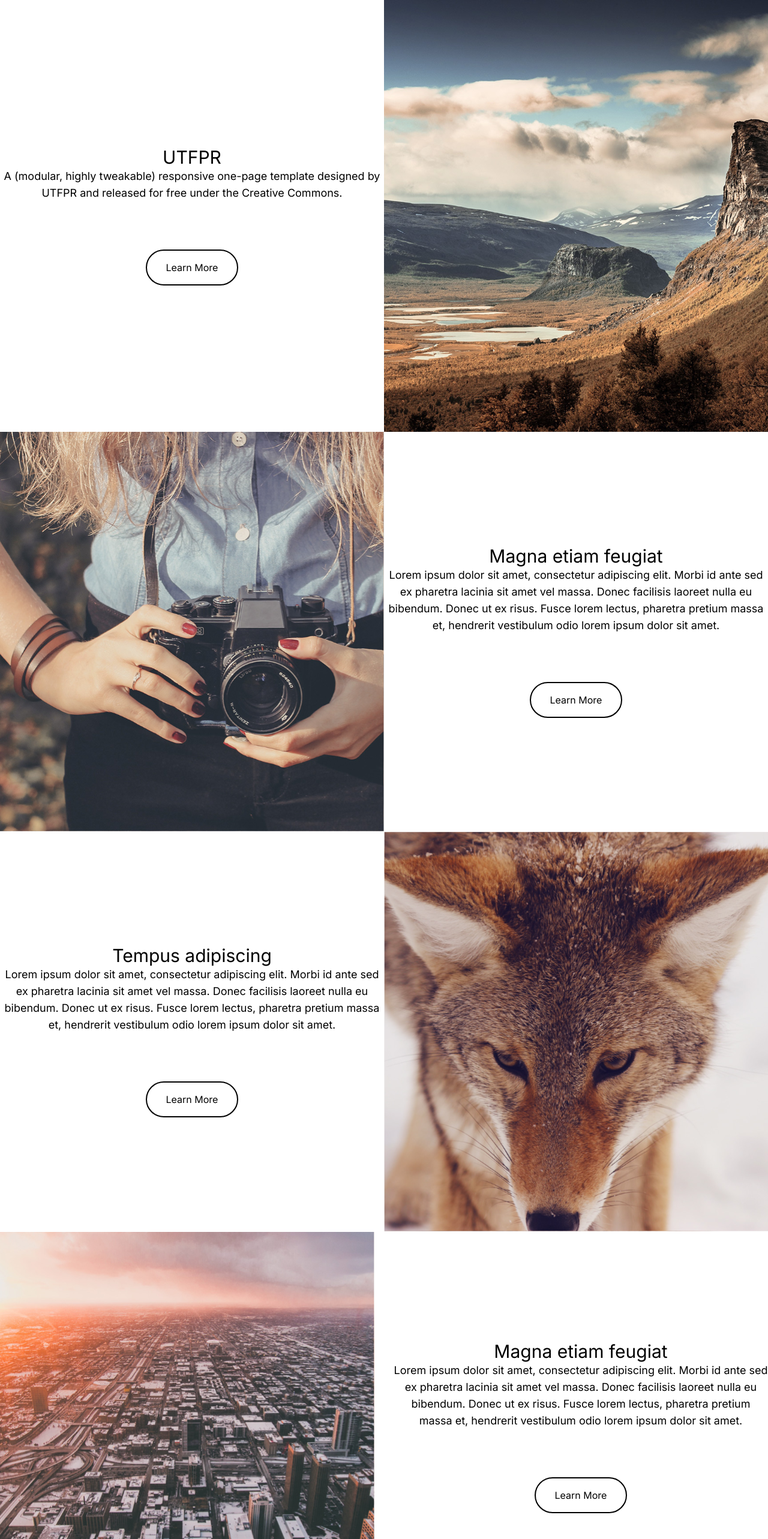
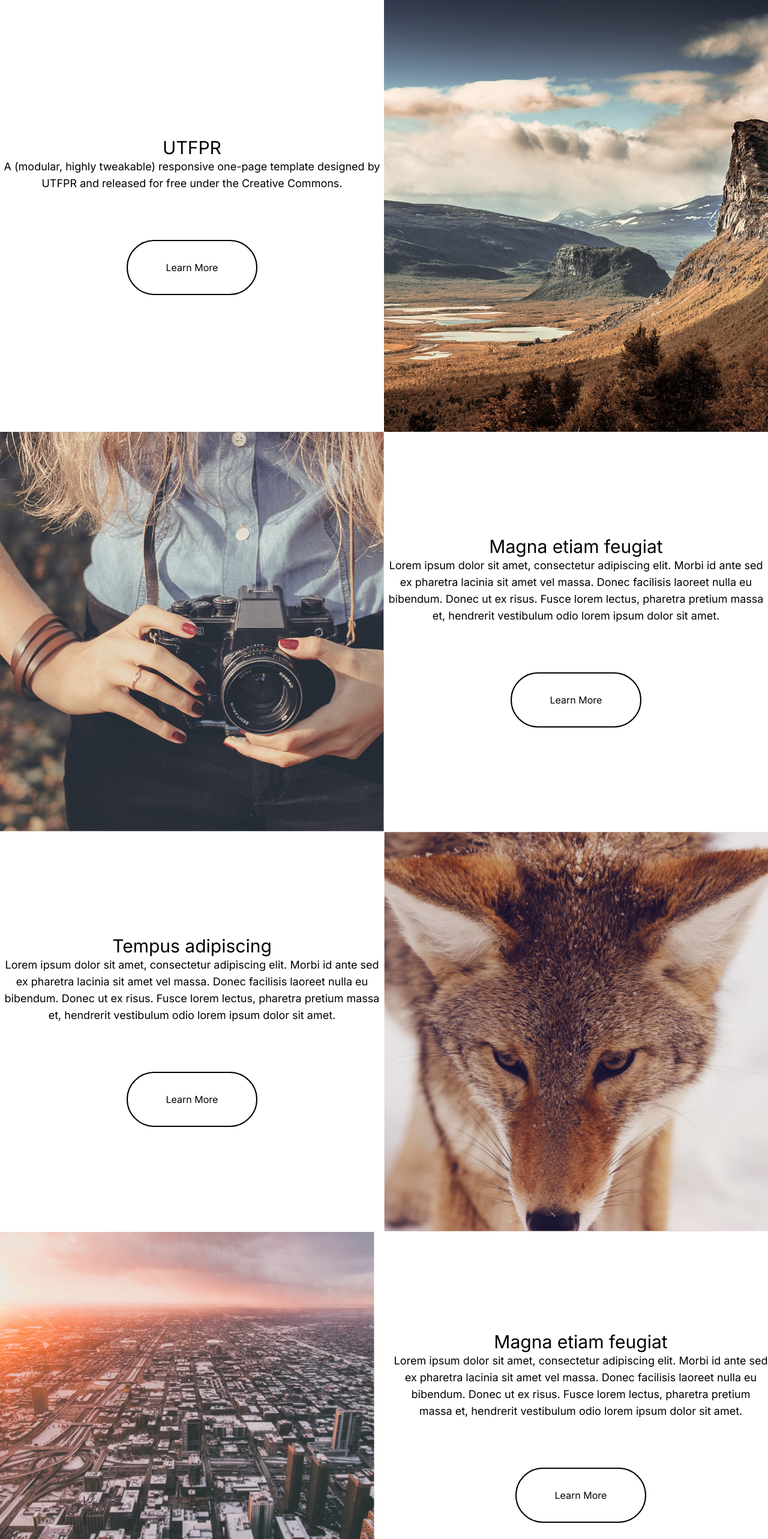
Before and after one commit to uWaanted/provads, a Next.js app: page / in a window 1280 px wide. Shown: the top 2566 px of the page at 60% size. Built offline with nearby package versions, Linux system fonts and the light colour scheme.

Commit message:
mais e mais detralhes

```diff
--- a/app/components/Icones.tsx
+++ b/app/components/Icones.tsx
@@ -4,7 +4,7 @@ export default function Icones() {
       <div className="text-center md:text-left md:flex-1">
         <h4 className="text-3xl text-center md:space-x-2 mt-16 mb-6">Ícones</h4>
         <p className="text-lg text-center md:space-x-2 mb-8">
-          Lorem ipsum dolor sit amet, consectetur adipiscing elit. Morbi dui turpis, cursus eget orci amet aliquam congue semper. Etiam eget ultrices risus nec tempor elit.
+        Lorem ipsum dolor sit amet, consectetur adipiscing elit. Morbi id ante sed ex pharetra lacinia sit amet vel massa. Donec facilisis laoreet nulla eu bibendum. Donec ut ex risus. Fusce lorem lectus, pharetra pretium massa et, hendrerit vestibulum odio lorem ipsum.
         </p>
       </div>
       <div className="md:flex flex-wrap">
--- a/app/components/Section1.tsx
+++ b/app/components/Section1.tsx
@@ -12,7 +12,7 @@ export default function Section1() {
         <div className="text-center mt-4">
         <a
   href="#"
-  className="border-2 border-black text-black px-8 py-4 rounded-full hover:border-cyan-500 hover:text-cyan-500 hover:bg-transparent inline-block"
+  className="border-2 border-black text-black px-16 py-8 rounded-full hover:border-cyan-500 hover:text-cyan-500 hover:bg-transparent inline-block"
 >
   Learn More
 </a>
--- a/app/components/Section2.tsx
+++ b/app/components/Section2.tsx
@@ -13,7 +13,7 @@ export default function Section2() {
           <div className="text-center mt-4">
           <a
   href="#"
-  className="border-2 border-black text-black px-8 py-4 rounded-full hover:border-cyan-500 hover:text-cyan-500 hover:bg-transparent inline-block"
+  className="border-2 border-black text-black px-16 py-8 rounded-full hover:border-cyan-500 hover:text-cyan-500 hover:bg-transparent inline-block"
 >
   Learn More
 </a>
--- a/app/components/Section3.tsx
+++ b/app/components/Section3.tsx
@@ -13,7 +13,7 @@ export default function Section3() {
           <div className="text-center mt-4">
           <a
   href="#"
-  className="border-2 border-black text-black px-8 py-4 rounded-full hover:border-cyan-500 hover:text-cyan-500 hover:bg-transparent inline-block"
+  className="border-2 border-black text-black px-16 py-8 rounded-full hover:border-cyan-500 hover:text-cyan-500 hover:bg-transparent inline-block"
 >
   Learn More
 </a>
--- a/app/components/Section4.tsx
+++ b/app/components/Section4.tsx
@@ -13,7 +13,7 @@ export default function Section4() {
           <div className="text-center mt-4 ">
           <a
   href="#"
-  className="border-2 border-black text-black px-8 py-4 rounded-full hover:border-cyan-500 hover:text-cyan-500 hover:bg-transparent inline-block"
+  className="border-2 border-black text-black px-16 py-8 rounded-full hover:border-cyan-500 hover:text-cyan-500 hover:bg-transparent inline-block"
 >
   Learn More
 </a>
```
